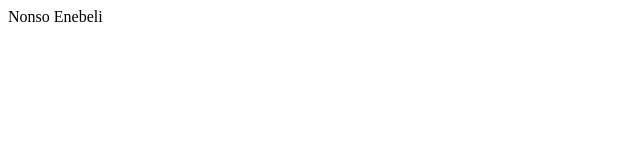
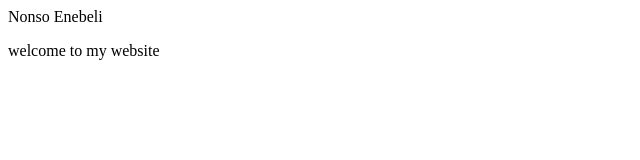
Before and after one commit to Rmah101/rmah101.github.io, a plain HTML site: page index.html in a window 1280 px wide. Shown: the whole page, without its empty margins (0-640 px from the left). Drawn offline with Linux system fonts and the light colour scheme.

Commit message:
paragraph 1

```diff
--- a/index.html
+++ b/index.html
@@ -1 +1,3 @@
 Nonso Enebeli
+
+<p>welcome to my website</p>
```
